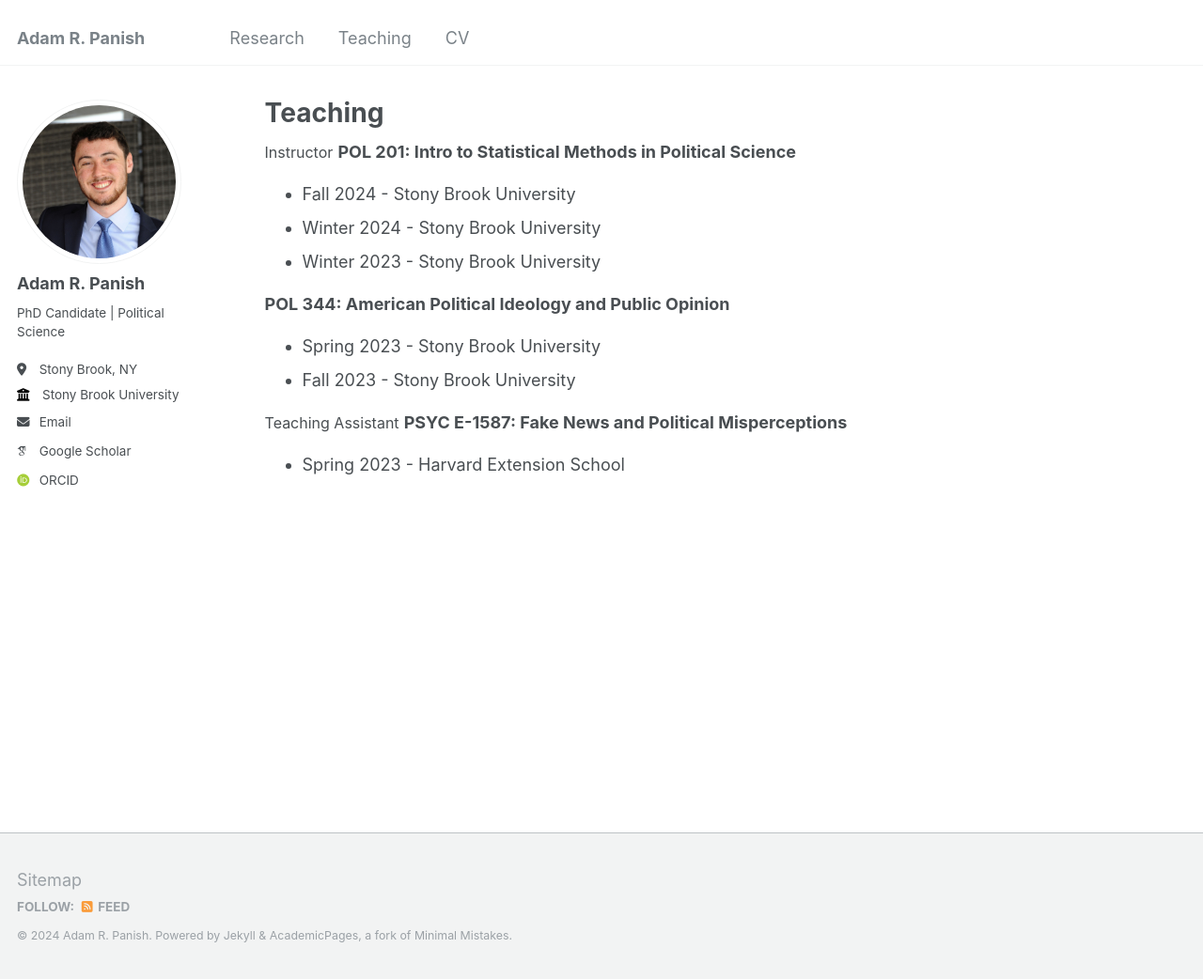
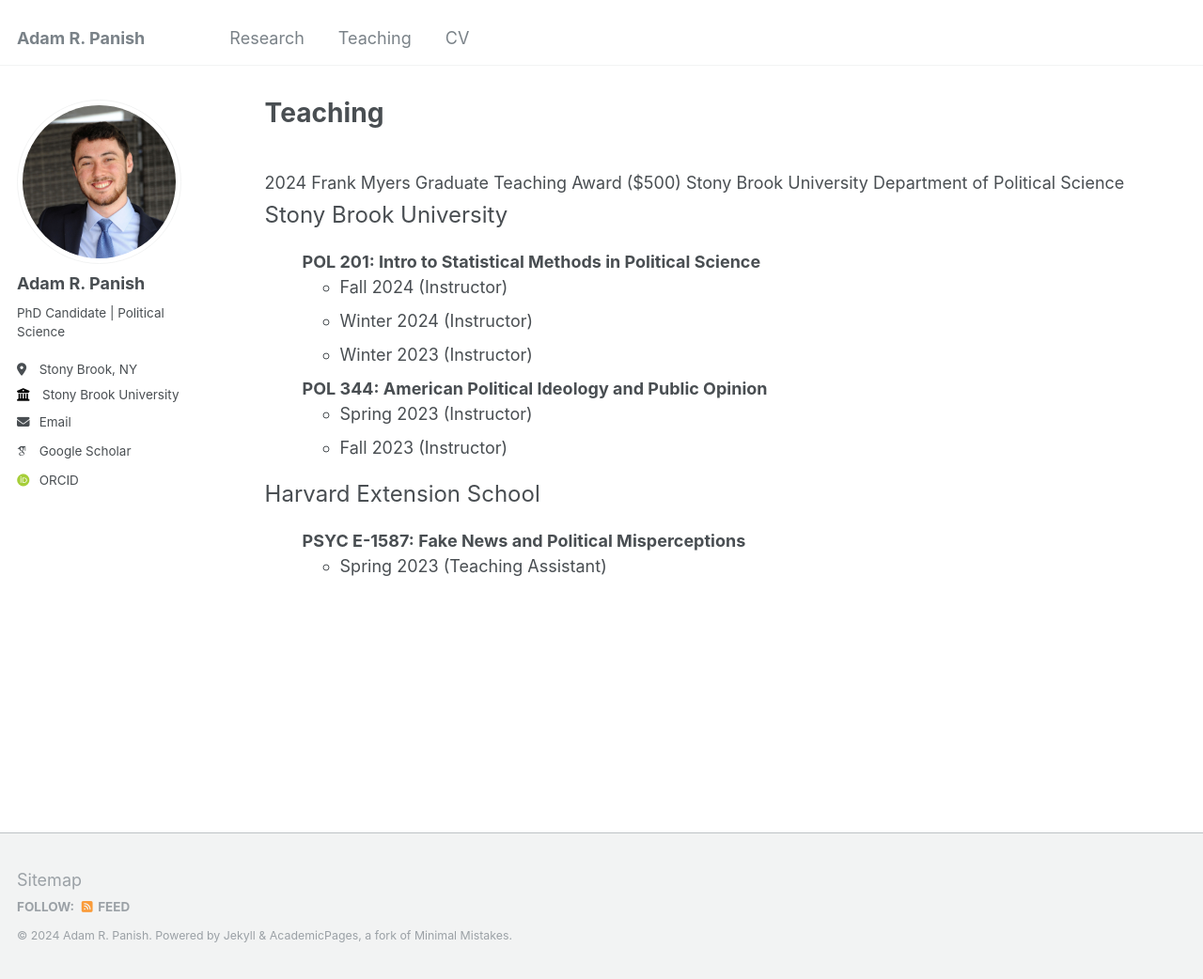
Before and after one commit to adampanish/adampanish.github.io, a Jekyll site: the page built from _pages/teaching.html, in a window 1280 px wide and 1042 px high. Shown: the whole window at 94% size. Built offline with Jekyll 4.4.1, drawn with Linux system fonts in a browser that asks for light colours; some web fonts are replaced.

Commit message:
Update teaching.html

```diff
--- a/_pages/teaching.html
+++ b/_pages/teaching.html
@@ -5,24 +5,30 @@
 author_profile: true
 ---
 
-<font size=3>Instructor</font>
-
+<br>
+<font size=5></font>
+2024 Frank Myers Graduate Teaching Award ($500)
+Stony Brook University Department of Political Science
+<font size=5>Stony Brook University</font>
+<ul>
 <b>POL 201: Intro to Statistical Methods in Political Science</b>
 <ul>
-  <li>Fall 2024 - Stony Brook University</li>
-  <li>Winter 2024 - Stony Brook University</li>
-  <li>Winter 2023 - Stony Brook University</li>
+  <li>Fall 2024 (Instructor)</li>
+  <li>Winter 2024 (Instructor)</li>
+  <li>Winter 2023 (Instructor)</li>
+</ul>
+  <b>POL 344: American Political Ideology and Public Opinion</b>
+<ul>
+  <li>Spring 2023 (Instructor)</li>
+  <li>Fall 2023 (Instructor)</li>
+</ul>
 </ul>
 
-<b>POL 344: American Political Ideology and Public Opinion</b>
+<font size=5>Harvard Extension School</font>
+<br>
 <ul>
-  <li>Spring 2023 - Stony Brook University</li>
-  <li>Fall 2023 - Stony Brook University</li>
-</ul>
-
-<font size=3>Teaching Assistant</font>
-
 <b>PSYC E-1587: Fake News and Political Misperceptions</b>
 <ul>
-  <li>Spring 2023 - Harvard Extension School</li>
+  <li>Spring 2023 (Teaching Assistant) </li>
 </ul>
+</ul>
```
